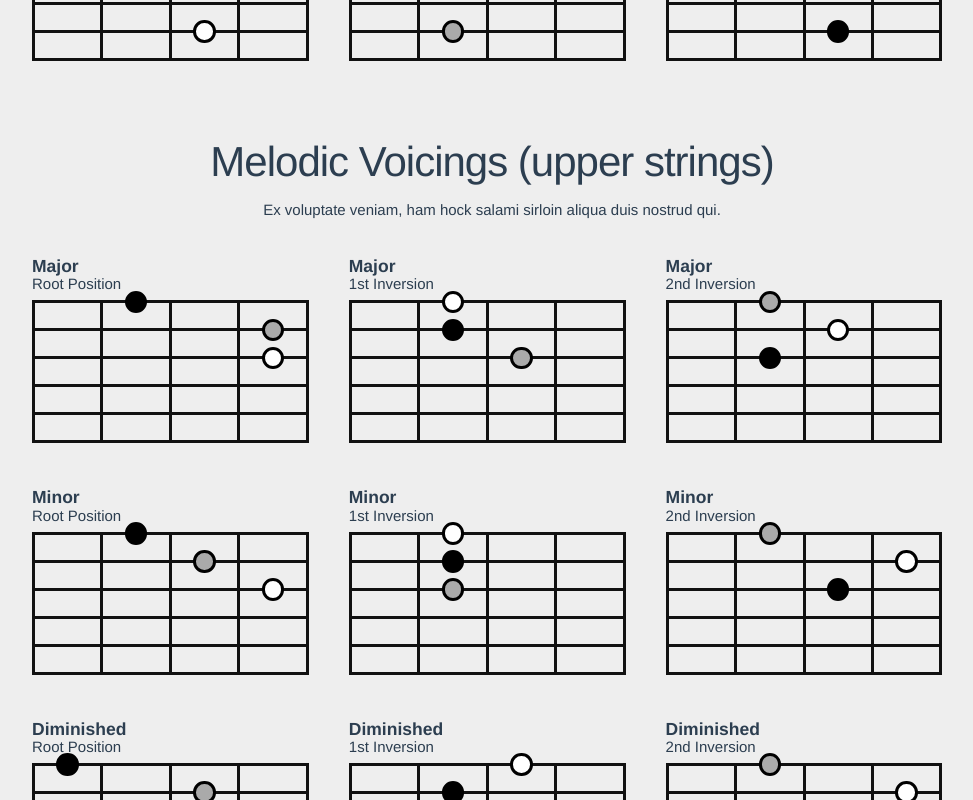
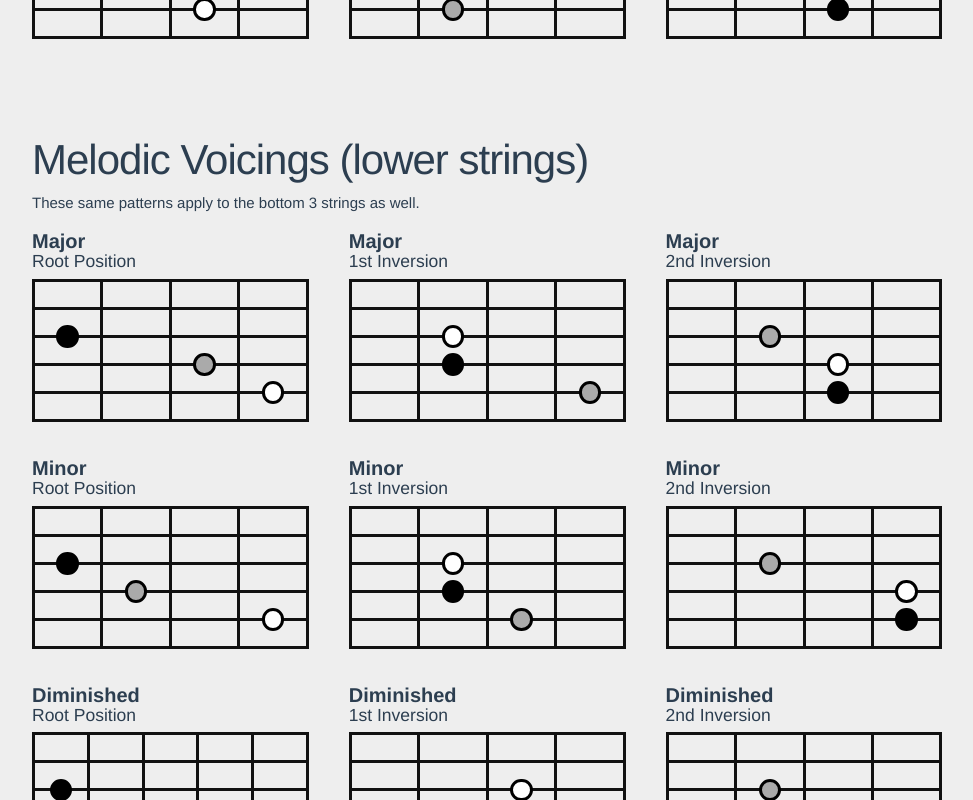
Before and after one commit to rjsalvadorr/guitarragrams, a Vue app: page / in a window 1280 px wide. Shown: the part 1780-2580 px from the top of the page, without its empty margins (148-1121 px from the left). Built offline with nearby package versions, Linux system fonts and the light colour scheme.

Commit message:
#7 - Added 7th chords

```diff
--- a/src/App.vue
+++ b/src/App.vue
@@ -1,12 +1,13 @@
 <template>
   <div id="app" class="app">
-    <h1 class="app--title">Guitarragrams</h1>
-    <p>
+    <h1 class="app__title">Guitarragrams</h1>
+    <p class="app__description">
       A visual reference for guitar chord voicings,
       built and updated by <a href="http://rj-salvador.com" target="_blank">RJ Salvador</a>.<br>
       Source code <a href="https://github.com/rjsalvadorr/guitarragrams" target="_blank">can be seen here</a>.
       If you like this kind of nerdy guitar stuff, I have more things <a href="http://www.rj-salvador.com/tags/music/" target="_blank">here</a>.
     </p>
+
     <PatternGroup :groupData="diagrams.open">
       <p>
         Bacon ipsum dolor amet incididunt sunt kielbasa do turkey pariatur porchetta excepteur fugiat aliquip ea.
@@ -17,9 +18,10 @@
         Bacon ipsum dolor amet incididunt sunt kielbasa do turkey pariatur porchetta excepteur fugiat aliquip ea.
       </p>
     </PatternGroup>
-    <PatternGroup :groupData="diagrams.melodicUpper">
+
+    <PatternGroup :groupData="diagrams.melodicLower">
       <p>
-        Ex voluptate veniam, ham hock salami sirloin aliqua duis nostrud qui.
+        These same patterns apply to the bottom 3 strings as well.
       </p>
     </PatternGroup>
     <PatternGroup :groupData="diagrams.melodicMiddle">
@@ -27,19 +29,42 @@
         Ex voluptate veniam, ham hock salami sirloin aliqua duis nostrud qui.
       </p>
     </PatternGroup>
-    <PatternGroup :groupData="diagrams.melodicLower">
+    <PatternGroup :groupData="diagrams.melodicUpper">
       <p>
-        These same patterns apply to the bottom 3 strings as well.
+        Ex voluptate veniam, ham hock salami sirloin aliqua duis nostrud qui.
       </p>
     </PatternGroup>
+
     <PatternGroup :groupData="diagrams.fourStringLower">
-      <p>Eiusmod minim voluptate tempor, picanha sed ball tip. Consequat enim shoulder ut pork loin.</p>
+      <p>
+        Eiusmod minim voluptate tempor, picanha sed ball tip. Consequat enim shoulder ut pork loin.
+      </p>
     </PatternGroup>
     <PatternGroup :groupData="diagrams.fourStringMiddle">
-      <p>Eiusmod minim voluptate tempor, picanha sed ball tip. Consequat enim shoulder ut pork loin.</p>
+      <p>
+        Eiusmod minim voluptate tempor, picanha sed ball tip. Consequat enim shoulder ut pork loin.
+      </p>
     </PatternGroup>
     <PatternGroup :groupData="diagrams.fourStringUpper">
-      <p>Eiusmod minim voluptate tempor, picanha sed ball tip. Consequat enim shoulder ut pork loin.</p>
+      <p>
+        Eiusmod minim voluptate tempor, picanha sed ball tip. Consequat enim shoulder ut pork loin.
+      </p>
+    </PatternGroup>
+
+    <PatternGroup :groupData="diagrams.seventhsLower">
+      <p>
+        Shoulder short ribs excepteur boudin anim ham hock andouille. Jowl culpa ball tip nostrud alcatra pork chop.
+     </p>
+    </PatternGroup>
+    <PatternGroup :groupData="diagrams.seventhsMiddle">
+      <p>
+        Beef fatback aliquip, pork nulla irure exercitation dolore nisi strip steak. Ball tip bacon alcatra, bresaola ham hock pork loin tempor hamburger deserunt turkey aute cow jowl.
+     </p>
+    </PatternGroup>
+    <PatternGroup :groupData="diagrams.seventhsUpper">
+      <p>
+        Spare ribs proident kielbasa ex, consequat commodo corned beef fatback. Shankle aute laboris pig shank nulla ullamco brisket spare ribs, pork chop eu non.
+     </p>
     </PatternGroup>
 
     <Slide
@@ -91,6 +116,10 @@ import melodicLower from "./data/melodic-lower.json";
 import fourStringLower from "./data/four-string-lower.json";
 import fourStringMiddle from "./data/four-string-middle.json";
 import fourStringUpper from "./data/four-string-upper.json";
+import seventhsLower from "./data/7ths-lower.json";
+import seventhsMiddle from "./data/7ths-middle.json";
+import seventhsUpper from "./data/7ths-upper.json";
+
 
 export default {
   name: "app",
@@ -109,7 +138,10 @@ export default {
         melodicLower: melodicLower,
         fourStringLower: fourStringLower,
         fourStringMiddle: fourStringMiddle,
-        fourStringUpper: fourStringUpper
+        fourStringUpper: fourStringUpper,
+        seventhsLower: seventhsLower,
+        seventhsMiddle: seventhsMiddle,
+        seventhsUpper: seventhsUpper
       }
     };
   },
@@ -145,8 +177,18 @@ code {
 }
 
 .app {
-  &--title {
-    font-size: 5rem;
+  &__title {
+    font-size: 6rem;
+  }
+
+  &__description {
+    margin-bottom: 4rem;
+  }
+
+  &__title,
+  &__description {
+    text-align: left;
+    padding-left: 20px;
   }
 
   .bm-menu--open {
--- a/src/components/FretboardDiagram.vue
+++ b/src/components/FretboardDiagram.vue
@@ -109,17 +109,18 @@ $borderWidth: 3px;
 
   &--chord-type {
     font-weight: bold;
-    font-size: 1.75rem;
+    font-size: 2rem;
   }
 
   &--inversion {
+    font-size: 1.75rem;
     margin-bottom: 0.75rem;
   }
 }
 
 .fretboard {
   z-index: 10;
-  padding: 10px 20px;
+  padding: 10px 20px 0 20px;
 }
 
 .string {
--- a/src/components/FretboardMarker.vue
+++ b/src/components/FretboardMarker.vue
@@ -58,7 +58,7 @@ $borderWidth: 3px;
   }
 
   &--7th {
-    background: #aaaaaa;
+    background: #888888;
   }
 
   &--9th {
--- a/src/components/PatternGroup.vue
+++ b/src/components/PatternGroup.vue
@@ -30,15 +30,18 @@ export default {
 <!-- Add "scoped" attribute to limit CSS to this component only -->
 <style scoped lang="scss">
 .pattern-group {
-  margin-bottom: 4rem;
+  margin-bottom: 7rem;
+
+  & > p {
+    text-align: left;
+    padding-left: 20px;
+    margin-bottom: 0.5rem;
+  }
 
   &--label {
-    text-align: center;
-    margin-bottom: 1rem;
-  }
-
-  p {
-    text-align: center;
+    text-align: left;
+    padding-left: 20px;
+    margin-bottom: 0.5rem;
   }
 
   &--diagrams {
--- /dev/null
+++ b/src/data/7ths-lower.json
@@ -0,0 +1,55 @@
+{
+  "patternType": "7th chord patterns (lower strings)",
+  "diagrams": [
+    {
+      "chordQuality": "major 7th",
+      "inversion": "root",
+      "markers": [
+        "3rd,3,2",
+        "7th,4,2",
+        "5th,5,3",
+        "root,6,1"
+      ]
+    },
+    {
+      "chordQuality": "minor 7th",
+      "inversion": "root",
+      "markers": [
+        "3rd,3,1",
+        "7th,4,1",
+        "5th,5,3",
+        "root,6,1"
+      ]
+    },
+    {
+      "chordQuality": "dominant 7th",
+      "inversion": "root",
+      "markers": [
+        "3rd,3,2",
+        "7th,4,1",
+        "5th,5,3",
+        "root,6,1"
+      ]
+    },
+    {
+      "chordQuality": "half-diminished 7th",
+      "inversion": "root",
+      "markers": [
+        "3rd,3,1",
+        "7th,4,1",
+        "5th,5,2",
+        "root,6,1"
+      ]
+    },
+    {
+      "chordQuality": "diminished 7th",
+      "inversion": "root",
+      "markers": [
+        "3rd,3,2",
+        "7th,4,1",
+        "5th,5,3",
+        "root,6,2"
+      ]
+    }
+  ]
+}
--- /dev/null
+++ b/src/data/7ths-middle.json
@@ -0,0 +1,55 @@
+{
+  "patternType": "7th chord patterns (middle strings)",
+  "diagrams": [
+    {
+      "chordQuality": "major 7th",
+      "inversion": "root",
+      "markers": [
+        "3rd,2,3",
+        "7th,3,2",
+        "5th,4,3",
+        "root,5,1"
+      ]
+    },
+    {
+      "chordQuality": "minor 7th",
+      "inversion": "root",
+      "markers": [
+        "3rd,2,2",
+        "7th,3,1",
+        "5th,4,3",
+        "root,5,1"
+      ]
+    },
+    {
+      "chordQuality": "dominant 7th",
+      "inversion": "root",
+      "markers": [
+        "3rd,2,3",
+        "7th,3,1",
+        "5th,4,3",
+        "root,5,1"
+      ]
+    },
+    {
+      "chordQuality": "half-diminished 7th",
+      "inversion": "root",
+      "markers": [
+        "3rd,2,2",
+        "7th,3,1",
+        "5th,4,2",
+        "root,5,1"
+      ]
+    },
+    {
+      "chordQuality": "diminished 7th",
+      "inversion": "root",
+      "markers": [
+        "3rd,2,3",
+        "7th,3,1",
+        "5th,4,3",
+        "root,5,2"
+      ]
+    }
+  ]
+}
--- /dev/null
+++ b/src/data/7ths-upper.json
@@ -0,0 +1,55 @@
+{
+  "patternType": "7th chord patterns (upper strings)",
+  "diagrams": [
+    {
+      "chordQuality": "major 7th",
+      "inversion": "root",
+      "markers": [
+        "3rd,1,3",
+        "7th,2,3",
+        "5th,3,3",
+        "root,4,1"
+      ]
+    },
+    {
+      "chordQuality": "minor 7th",
+      "inversion": "root",
+      "markers": [
+        "3rd,1,2",
+        "7th,2,2",
+        "5th,3,3",
+        "root,4,1"
+      ]
+    },
+    {
+      "chordQuality": "dominant 7th",
+      "inversion": "root",
+      "markers": [
+        "3rd,1,3",
+        "7th,2,2",
+        "5th,3,3",
+        "root,4,1"
+      ]
+    },
+    {
+      "chordQuality": "half-diminished 7th",
+      "inversion": "root",
+      "markers": [
+        "3rd,1,2",
+        "7th,2,2",
+        "5th,3,2",
+        "root,4,1"
+      ]
+    },
+    {
+      "chordQuality": "diminished 7th",
+      "inversion": "root",
+      "markers": [
+        "3rd,1,3",
+        "7th,2,2",
+        "5th,3,3",
+        "root,4,2"
+      ]
+    }
+  ]
+}
```
